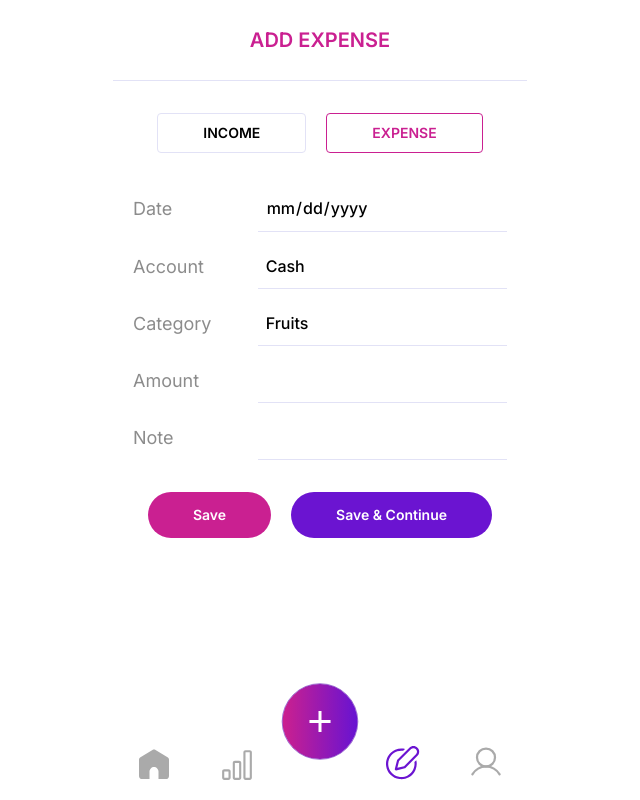
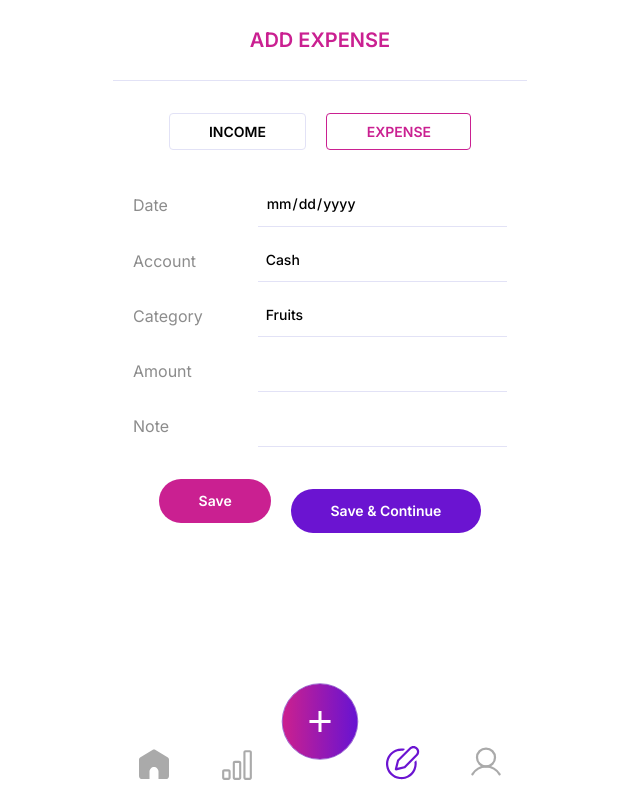
Before and after one commit to sandeepkamara12/finance-manager, a React (Vite) app: page /add-expense in a window 1280 px wide. Shown: the whole page, without its empty margins (320-960 px from the left). Built offline with nearby package versions, Linux system fonts and the light colour scheme.

Commit message:
update the css.

```diff
--- a/src/App.css
+++ b/src/App.css
@@ -3,7 +3,7 @@
   margin: 0 auto;
 }
 .custom-btn {
-  padding: 11px 45px;
+  padding: 0.688em 2.813em;
 }
 .dashboard-header {
   max-width: 25.875rem;
@@ -26,10 +26,12 @@ input[type="date"] {
   -webkit-box-shadow: none;
   background: transparent;
 }
-
+.adjust-scroll-spacing {
+  padding-bottom: 7.813rem;
+}
 .expense-listing-wrap {
   padding-top: 10rem;
-  padding-bottom: 105px;
+  padding-bottom: 7.813rem;
 }
 
 .category-wrap .category:nth-child(odd) {
@@ -50,8 +52,8 @@ input[type="date"] {
   padding: 18px 20px;
 }
 .expense-listing .expense-list-wrap li .expense-perentage {
-  font-size: 15px;
-  line-height: 18px;
+  font-size: 0.938rem;
+  line-height: 1.125rem;
   width: 60px;
   height: 30px;
   border-radius: 4px;
--- a/src/view/AddExpense/index.jsx
+++ b/src/view/AddExpense/index.jsx
@@ -39,7 +39,7 @@ export default function AddExpense() {
 
    return (
       <Layout>
-         <div className="h-screen bg-white">
+         <div className="h-screen bg-white adjust-scroll-spacing overflow-scroll">
             <div className="add-expense">
                <div className="expense-form">
                   <div className="expense-header border-b border-border">
@@ -55,63 +55,63 @@ export default function AddExpense() {
 
                <form onSubmit={formik.handleSubmit} className="px-5">
                   <div className="field-wrap mb-3 flex flex-wrap items-center">
-                     <label htmlFor="date" className="text-18 leading-20 text-formLabel inline-block w-2/6">Date</label>
+                     <label htmlFor="date" className="text-16 leading-18 text-formLabel inline-block w-2/6">Date</label>
                      <input
                         id="date"
                         name="date"
                         type="date"
                         onChange={formik.handleChange}
                         value={formik.values.date}
-                        className="fields text-16 leading-20 text-black font-medium border-b border-border py-3 px-2 w-4/6 bg-transparent"
+                        className="fields text-14 leading-18 text-black font-medium border-b border-border py-3 px-2 w-4/6 bg-transparent"
                      />
                   </div>
                   <div className="field-wrap mb-3 flex flex-wrap items-center">
-                     <label htmlFor="paymentType" className="text-18 leading-20 text-formLabel inline-block w-2/6">Account</label>
-                     {/* <Select options={options} onChange={selectHandler} name="paymentType" id="paymentType" className='fields text-16 leading-20 text-black font-medium border-b border-border py-3 px-2 w-4/6 inline-block' /> */}
+                     <label htmlFor="paymentType" className="text-16 leading-18 text-formLabel inline-block w-2/6">Account</label>
+                     {/* <Select options={options} onChange={selectHandler} name="paymentType" id="paymentType" className='fields text-14 leading-18 text-black font-medium border-b border-border py-3 px-2 w-4/6 inline-block' /> */}
                      <input
                         id="paymentType"
                         name="paymentType"
                         type="text"
                         onChange={formik.handleChange}
                         value={formik.values.paymentType}
-                        className='fields text-16 leading-20 text-black font-medium border-b border-border py-3 px-2 w-4/6 inline-block'
+                        className='fields text-14 leading-18 text-black font-medium border-b border-border py-3 px-2 w-4/6 inline-block'
                      />
                   </div>
                   <div className="field-wrap mb-3 flex flex-wrap items-center">
-                     <label htmlFor="category" className="text-18 leading-20 text-formLabel inline-block w-2/6">Category</label>
+                     <label htmlFor="category" className="text-16 leading-18 text-formLabel inline-block w-2/6">Category</label>
                      <input
                         id="category"
                         name="category"
                         type="text"
                         onChange={formik.handleChange}
                         value={formik.values.category}
-                        className="fields text-16 leading-20 text-black font-medium border-b border-border py-3 px-2 w-4/6"
+                        className="fields text-14 leading-18 text-black font-medium border-b border-border py-3 px-2 w-4/6"
                      />
                   </div>
                   <div className="field-wrap mb-3 flex flex-wrap items-center">
-                     <label htmlFor="amount" className="text-18 leading-20 text-formLabel inline-block w-2/6">Amount</label>
+                     <label htmlFor="amount" className="text-16 leading-18 text-formLabel inline-block w-2/6">Amount</label>
                      <input
                         id="amount"
                         name="amount"
                         type="number"
                         onChange={formik.handleChange}
                         value={formik.values.amount}
-                        className="fields text-16 leading-20 text-black font-medium border-b border-border py-3 px-2 w-4/6"
+                        className="fields text-14 leading-18 text-black font-medium border-b border-border py-3 px-2 w-4/6"
                      />
                   </div>
                   <div className="field-wrap mb-3 flex flex-wrap items-center">
-                     <label htmlFor="note" className="text-18 leading-20 text-formLabel inline-block w-2/6">Note</label>
+                     <label htmlFor="note" className="text-16 leading-18 text-formLabel inline-block w-2/6">Note</label>
                      <input
                         id="note"
                         name="note"
                         type="text"
                         onChange={formik.handleChange}
                         value={formik.values.note}
-                        className="fields text-16 leading-20 text-black font-medium border-b border-border py-3 px-2 w-4/6"
+                        className="fields text-14 leading-18 text-black font-medium border-b border-border py-3 px-2 w-4/6"
                      />
                   </div>
                   <div className="buttons-wrap my-8 flex flex-wrap items-center justify-center">
-                     <button type="submit" className='custom-btn text-white bg-pink rounded-full text-14 leading-24 font-semibold mr-5'>Save</button>
+                     <button type="submit" className='custom-btn text-white bg-pink rounded-full text-14 leading-24 font-semibold mr-5 mb-5'>Save</button>
                      <button type="button" className='custom-btn text-white bg-purple rounded-full text-14 leading-24 font-semibold'>Save & Continue</button>
                   </div>
                </form>
--- a/src/view/Home/index.jsx
+++ b/src/view/Home/index.jsx
@@ -69,7 +69,7 @@ export default function Home() {
                   </div>
                </div>
 
-               <div className='expense-listing-wrap px-5'>
+               <div className='expense-listing-wrap px-5 adjust-scroll-spacing'>
                   <div className="datewise-expense">
                      <h3 className='flex flex-wrap justify-between py-3 items-center'>
                         <span className='text-18 text-black leading-22 font-semibold tracking-tight'>Monday, 22 August</span>
--- a/src/view/Transactions/index.jsx
+++ b/src/view/Transactions/index.jsx
@@ -56,16 +56,16 @@ export default function Transactions() {
                </div>
                <div className="meta-info flex flex-wrap items-center justify-between mt-4">
                   <div className="meta w-1/2 text-center pb-2">
-                     <span className="block text-18 leading-28 font-medium text-tabColor">Income</span>
-                     <span className="amount text-20 leading-24 font-medium block text-tabColor">₹ 90,000</span>
+                     <span className="block text-16 leading-22 font-medium text-tabColor">Income</span>
+                     <span className="amount text-18 leading-24 font-medium block text-tabColor">₹ 90,000</span>
                   </div>
                   <div className="meta w-1/2 text-center border-b border-pink pb-2">
-                     <span className="block text-18 leading-28 font-bold text-pink">Expense</span>
-                     <span className="amount text-20 leading-24 font-bold block text-pink">₹ 82,632.00</span>
+                     <span className="block text-16 leading-22 font-bold text-pink">Expense</span>
+                     <span className="amount text-18 leading-24 font-bold block text-pink">₹ 82,632.00</span>
                   </div>
                </div>
             </div>
-            <div className="expense-listing pt-36">
+            <div className="expense-listing pt-36 adjust-scroll-spacing overflow-scroll">
                <ul className="expense-list-wrap">
                   <li className="flex flex-wrap items-center justify-between">
                      <span className="expense-left-wrap w-4/6">
```
Also changed, not shown: src/view/Account/index.jsx (+6 -6 lines).
